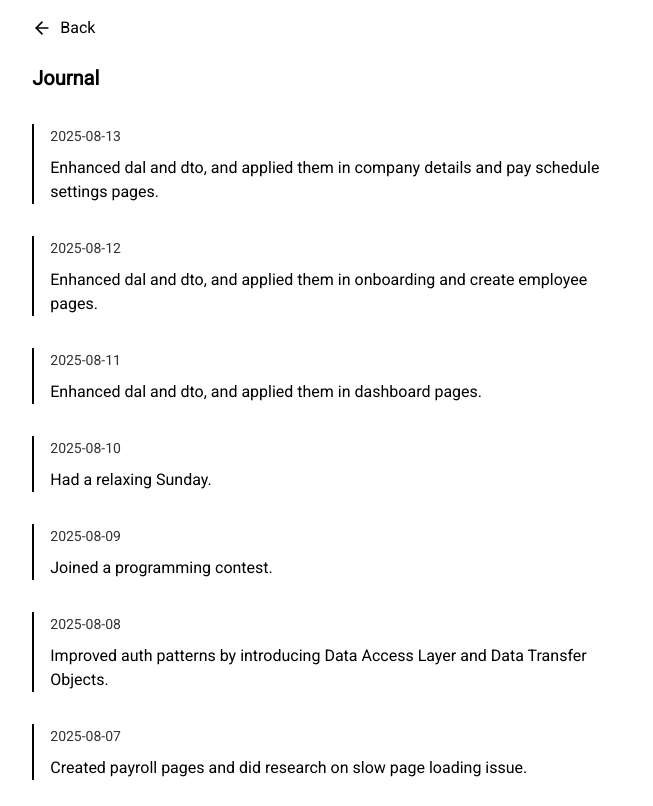
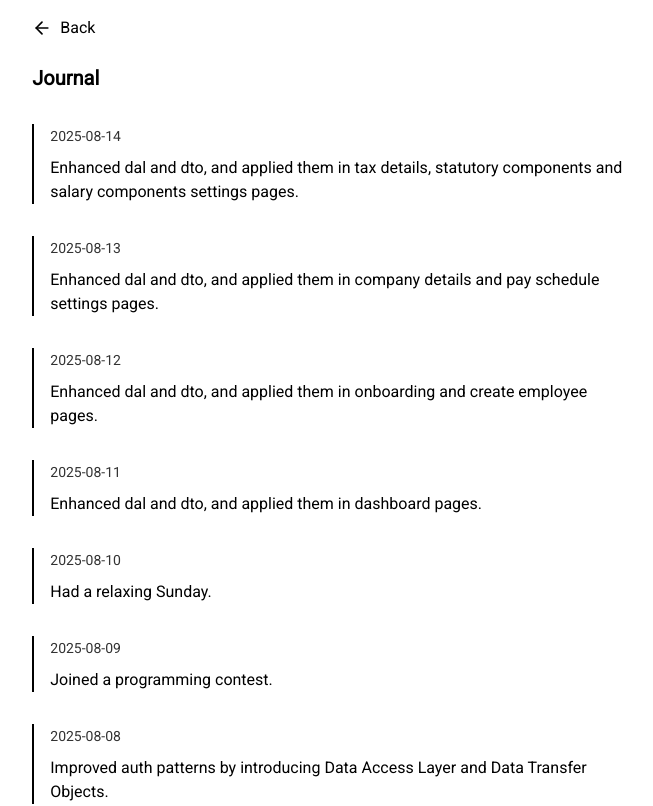
Before and after one commit to minamicode/minamicode.com, a Next.js app: page /journal in a window 1280 px wide. Shown: the top 806 px of the page, without its empty margins (309-962 px from the left). Built offline with nearby package versions, Linux system fonts and the light colour scheme.

Commit message:
add a journal entry

```diff
--- a/src/app/_components/JournalEntries.tsx
+++ b/src/app/_components/JournalEntries.tsx
@@ -6,6 +6,10 @@ type JournalEntry = {
 };
 
 const entries: JournalEntry[] = [
+  {
+    date: "2025-08-14",
+    text: "Enhanced dal and dto, and applied them in tax details, statutory components and salary components settings pages.",
+  },
   {
     date: "2025-08-13",
     text: "Enhanced dal and dto, and applied them in company details and pay schedule settings pages.",
```
